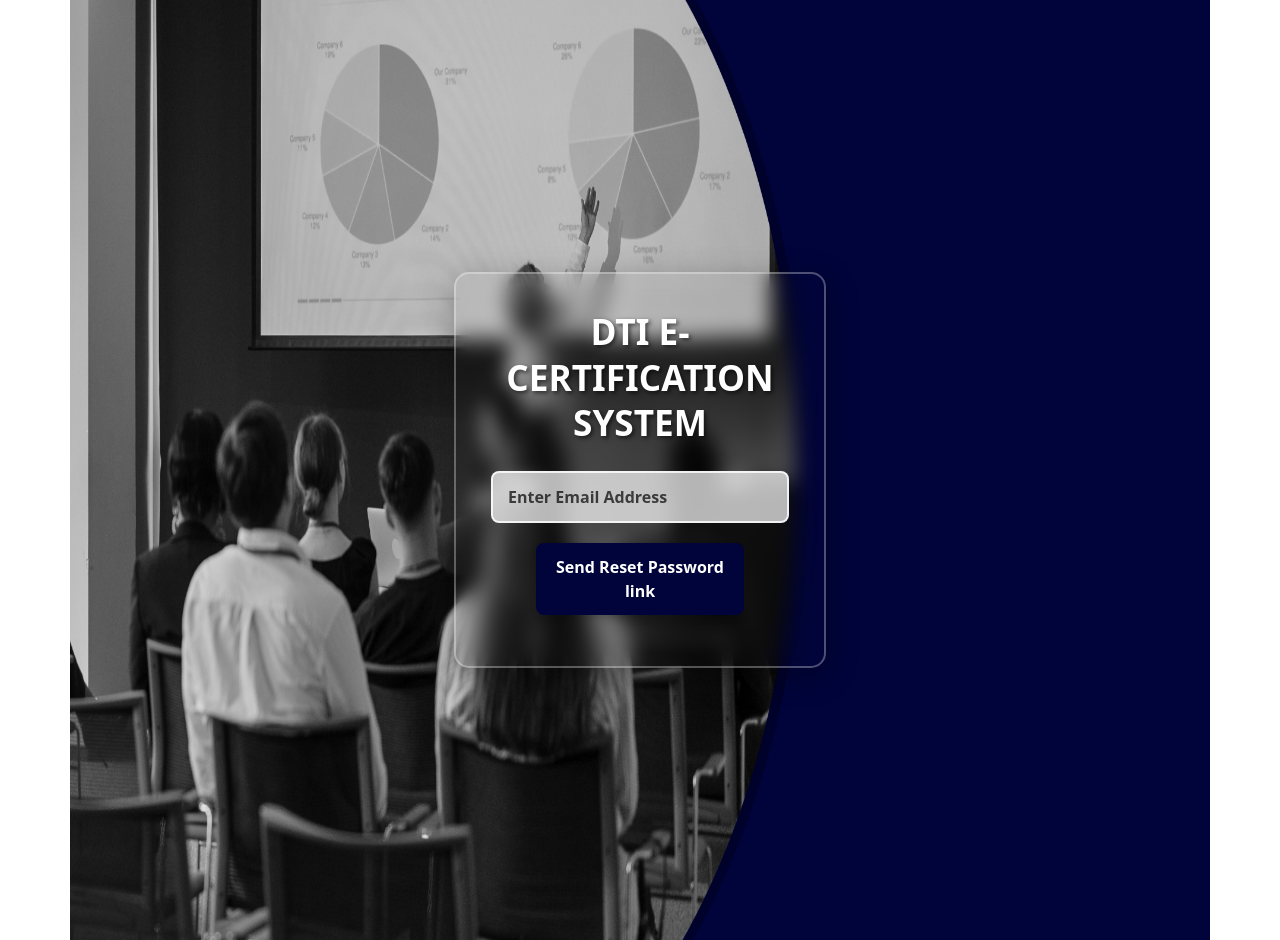
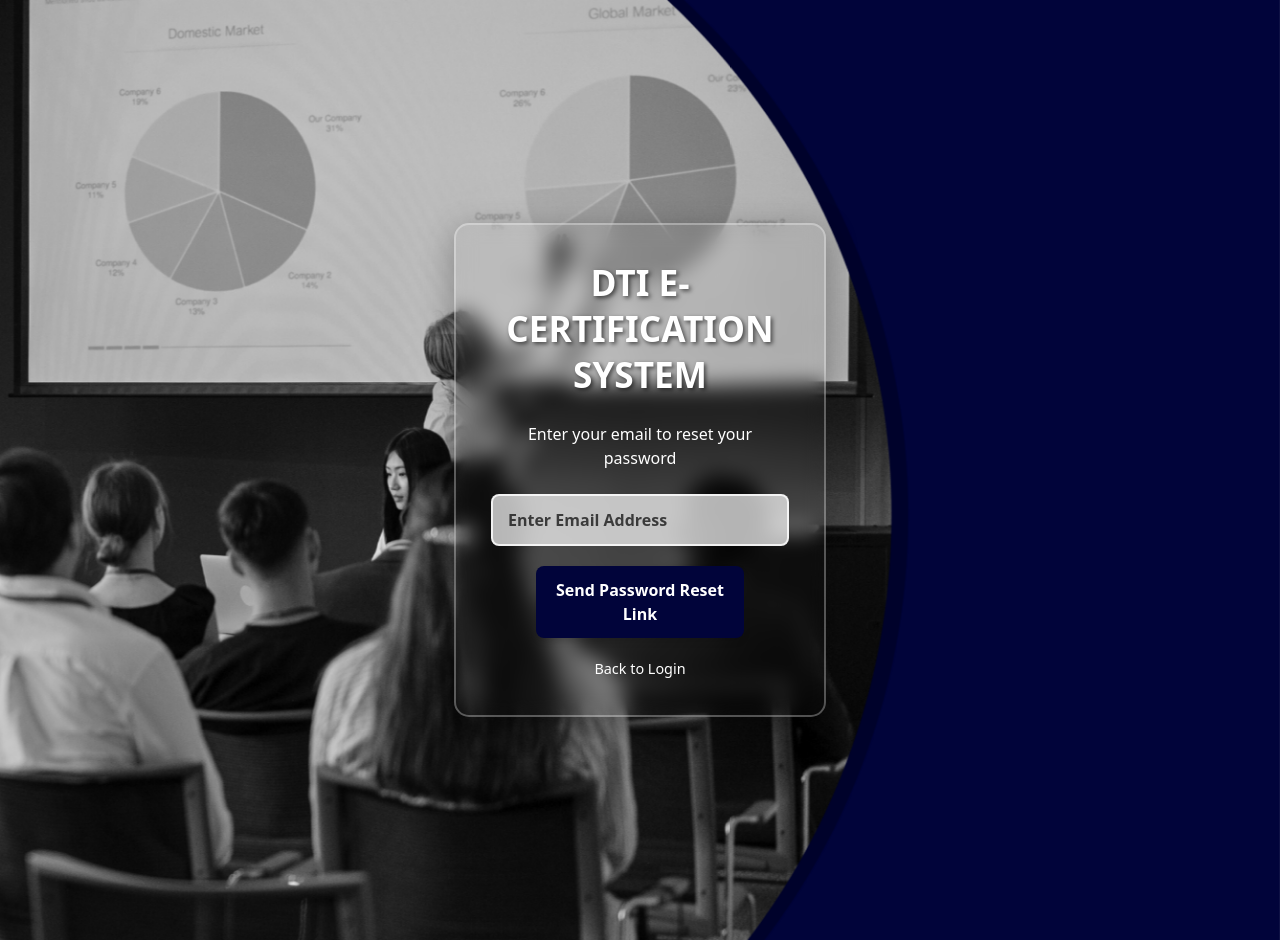
Before and after one commit to mackmack08/DTI-ECert, a PHP site: page /dti/password_reset.php in a window 1280 px wide. Run offline with PHP 8.4, Linux system fonts and the light colour scheme.

Commit message:
Update password_reset.php

```diff
--- a/DTI/password_reset.php
+++ b/DTI/password_reset.php
@@ -9,21 +9,27 @@ session_start();
     <title>Forgot Password</title>
 
     <link href="https://cdn.jsdelivr.net/npm/bootstrap@5.3.0-alpha1/dist/css/bootstrap.min.css" rel="stylesheet">
-    <link rel="stylesheet" href="style.css">
+    <link rel="stylesheet" href="style.css?v=<?php echo time(); ?>">
 </head>
 <body>
+    <img style="z-index: -2; position: absolute; width: 100%; height: 110%;" src="img/DTI-BACKGROUND.png" alt="">
+
     <div class="container vh-100 d-flex align-items-center justify-content-center">
-        <div class="col-md-4 p-4 shadow rounded text-center ">
+        <div class="col-md-4 p-4 shadow rounded text-center">
             <h2 class="text-white fw-bold">DTI E-CERTIFICATION SYSTEM</h2>
-            <form action="password_reset_code.php" method="POST">
-                            <div class="form-group mb-3">
-                                <input type="text" name="email" class="form-control" placeholder="Enter Email Address">
-                            </div>
-                            <div class="form-group mb-3">
-                                <button type="submit" name="password_reset" class="btn btn-primary">Send Reset Password link</button>
-                            </div>
+            <p class="text-white mb-4">Enter your email to reset your password</p>
+
+            <form action="password_change.php" method="POST">
+                <div class="form-group mb-3">
+                    <input type="email" name="email" class="form-control" placeholder="Enter Email Address" required>
+                </div>
+                <div class="form-group mb-3">
+                    <button type="submit" name="password_reset" class="btn btn-primary">Send Password Reset Link</button>
+                </div>
+            </form>
+
+            <a href="index.php" class="password-reset-back-link">Back to Login</a>
         </div>
-        <img style="z-index: -2; position: absolute; width: 100%; height: 110%;" src="img/DTI-BACKGROUND.png" alt="">
     </div>
 
     <script src="https://cdn.jsdelivr.net/npm/bootstrap@5.3.0-alpha1/dist/js/bootstrap.bundle.min.js"></script>
```
